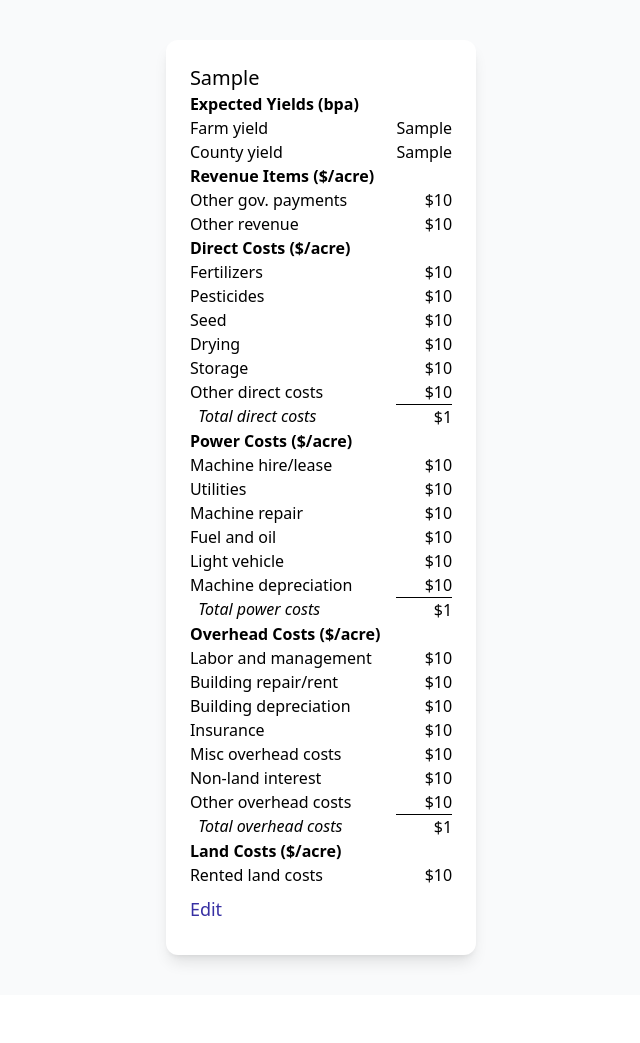
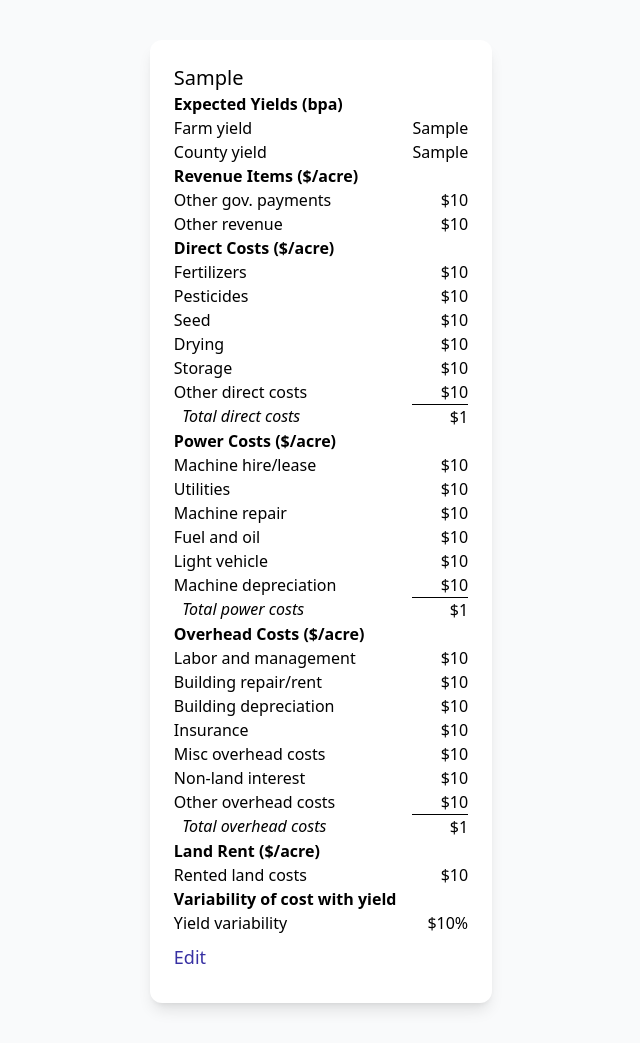
Before and after one commit to ddrake/Integrated_Farm_Budget_Tool, a Django app: template main/templates/main/farmbudgetcrops_for_farmyear.html in a window 1280 px wide. Shown: the part 60-1103 px from the top of the page, without its empty margins (319-959 px from the left). Before the commit the page ends 1027 px from the top, so only its background shows below. Run offline with Django 4.2, Linux system fonts and the light colour scheme; the template is opened without the code that fills it: most values are stand-ins (such as "Sample title", 1, 10 or a date in 2020); some libraries are stand-ins or nearby versions.

Commit message:
#68 : Add back yield variability to form and detail

```diff
--- a/main/forms.py
+++ b/main/forms.py
@@ -107,6 +107,8 @@ class FarmBudgetCropUpdateForm(ModelForm):
                      'building_depr', 'insurance', 'misc_overhead_costs',
                      'interest_nonland', 'other_overhead_costs', 'rented_land_costs'),
             Fieldset('Land Costs', 'rented_land_costs'),
+            Fieldset('Variability of total cost with yield',
+                     'yield_variability')
         )
 
     class Meta:
@@ -117,4 +119,4 @@ class FarmBudgetCropUpdateForm(ModelForm):
               utilities machine_repair fuel_and_oil light_vehicle
               machine_depr labor_and_mgmt building_repair_and_rent
               building_depr insurance misc_overhead_costs interest_nonland
-              other_overhead_costs rented_land_costs'''.split()
+              other_overhead_costs rented_land_costs yield_variability'''.split()
--- a/main/templates/main/farmbudgetcrops_for_farmyear.html
+++ b/main/templates/main/farmbudgetcrops_for_farmyear.html
@@ -69,9 +69,12 @@
       <dt class="italic">&nbsp;&nbsp;Total overhead costs</dt>
       <dd class="text-right border-t border-black">
         ${{farmbudgetcrop.total_overhead_costs|floatformat:"0"}}</dd>
-      <dt class="font-semibold">Land Costs ($/acre)</dt><dd></dd>
+      <dt class="font-semibold">Land Rent ($/acre)</dt><dd></dd>
       <dt>Rented land costs</dt>
       <dd class="text-right">${{farmbudgetcrop.rented_land_costs|floatformat:"0"}}</dd>
+      <dt class="font-semibold">Variability of cost with yield</dt><dd></dd>
+      <dt>Yield variability</dt>
+      <dd class="text-right">${{farmbudgetcrop.yield_variability|pct}}</dd>
     </dl>
     <div class="my-2">
       <a class="text-lg text-indigo-800 hover:text-indigo-600"
```
